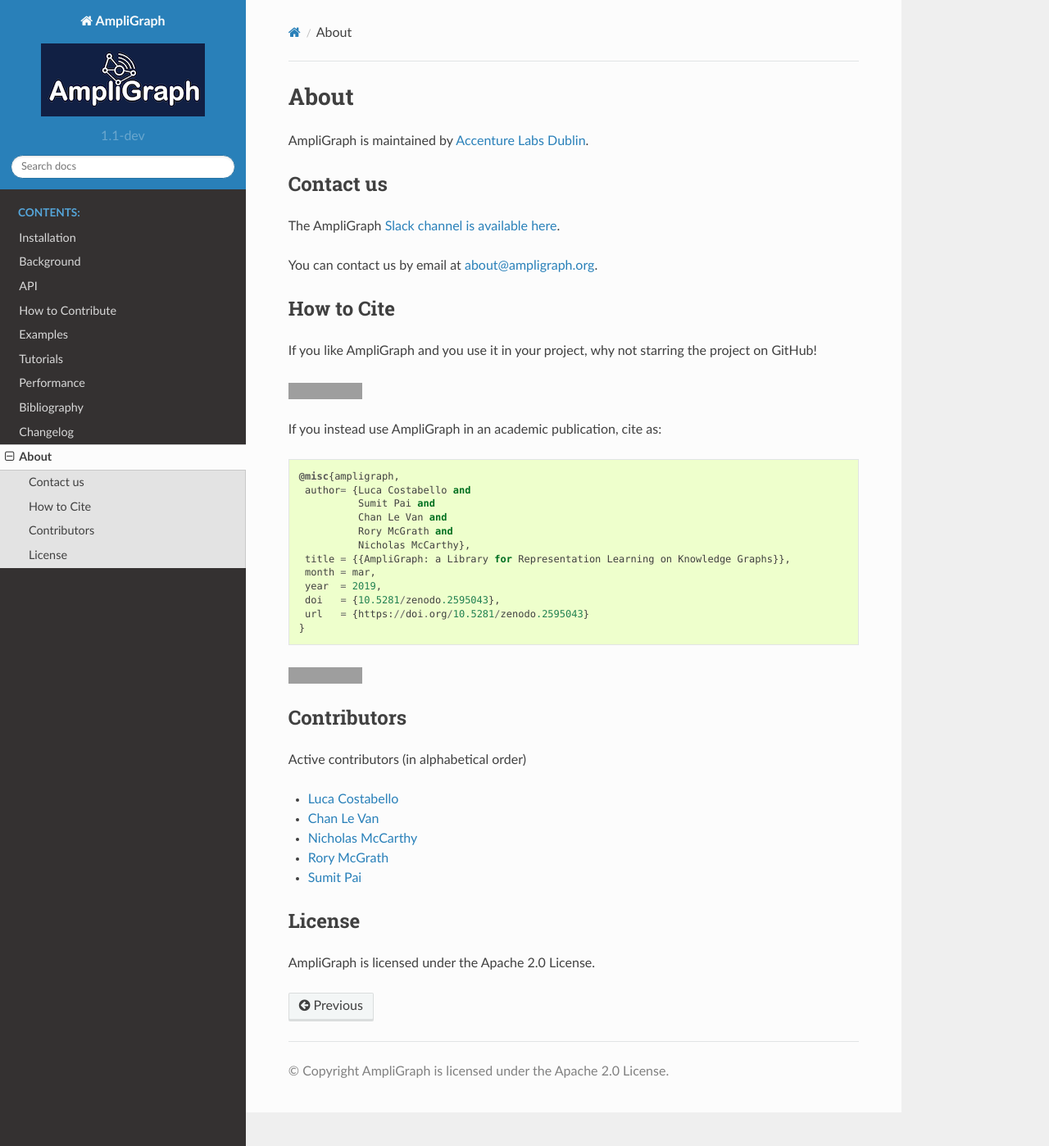
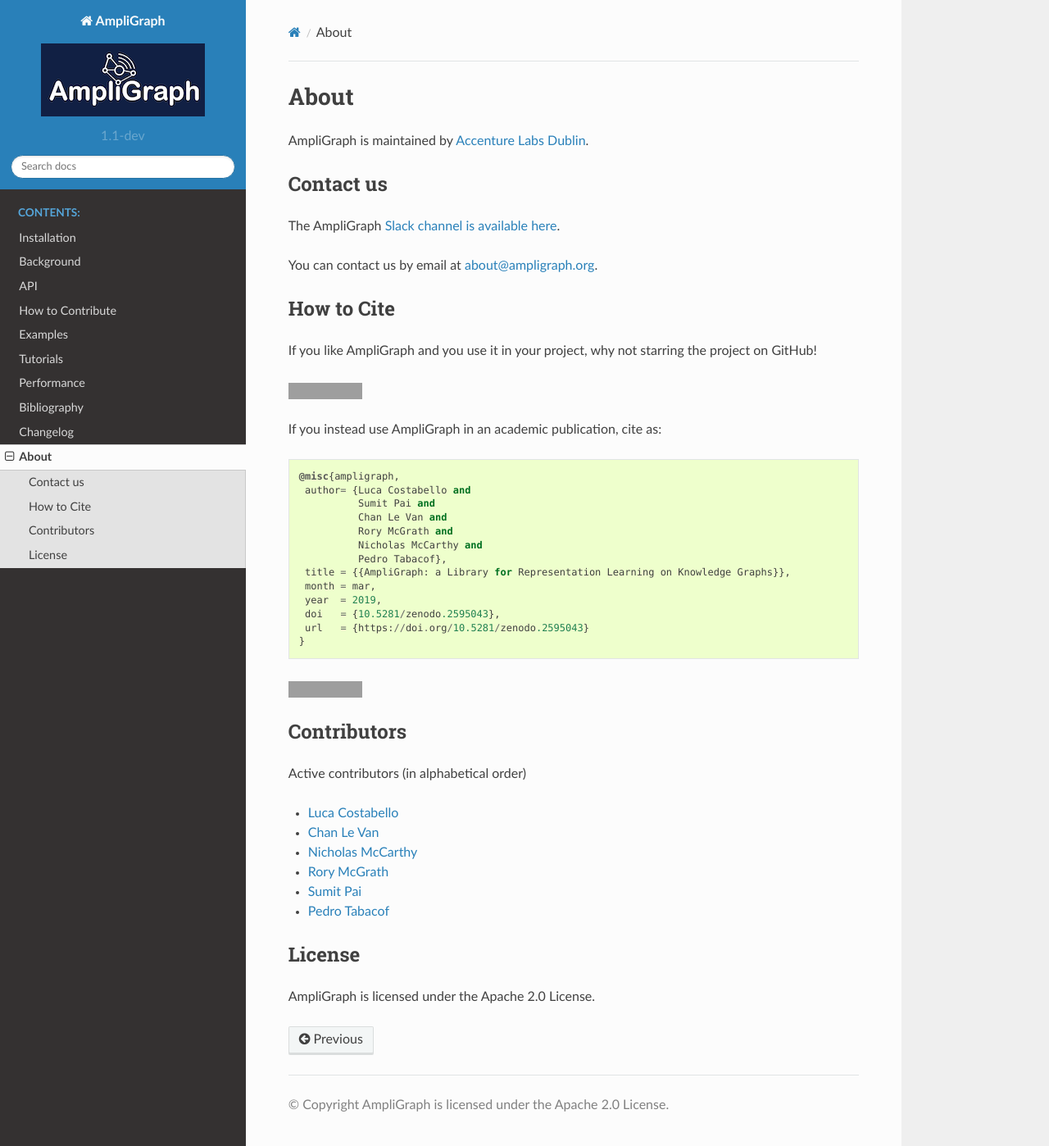
Before and after one commit to Accenture/AmpliGraph, a Sphinx documentation site: the page built from docs/contacts.md, in a window 1280 px wide and 1398 px high. Shown: the whole window at 82% size. Built offline with Sphinx 7.4.7 and the Read the Docs theme 2.0.0, drawn with Linux system fonts in a browser that asks for light colours; the version number is read from the project's files by our own code; grey boxes are pictures that could not be loaded.

Commit message:
Added Pedro to contributors list

```diff
--- a/docs/contacts.md
+++ b/docs/contacts.md
@@ -24,7 +24,8 @@
           Sumit Pai and
           Chan Le Van and
           Rory McGrath and
-          Nicholas McCarthy},
+          Nicholas McCarthy and
+          Pedro Tabacof},
  title = {{AmpliGraph: a Library for Representation Learning on Knowledge Graphs}},
  month = mar,
  year  = 2019,
@@ -44,6 +45,7 @@
 + [Nicholas McCarthy](http://github.com/NicholasMcCarthy)
 + [Rory McGrath](http://github.com/rorymcgrath)
 + [Sumit Pai](http://github.com/sumitpai)
++ [Pedro Tabacof](http://github.com/tabacof)
 
 
 ## License
```
